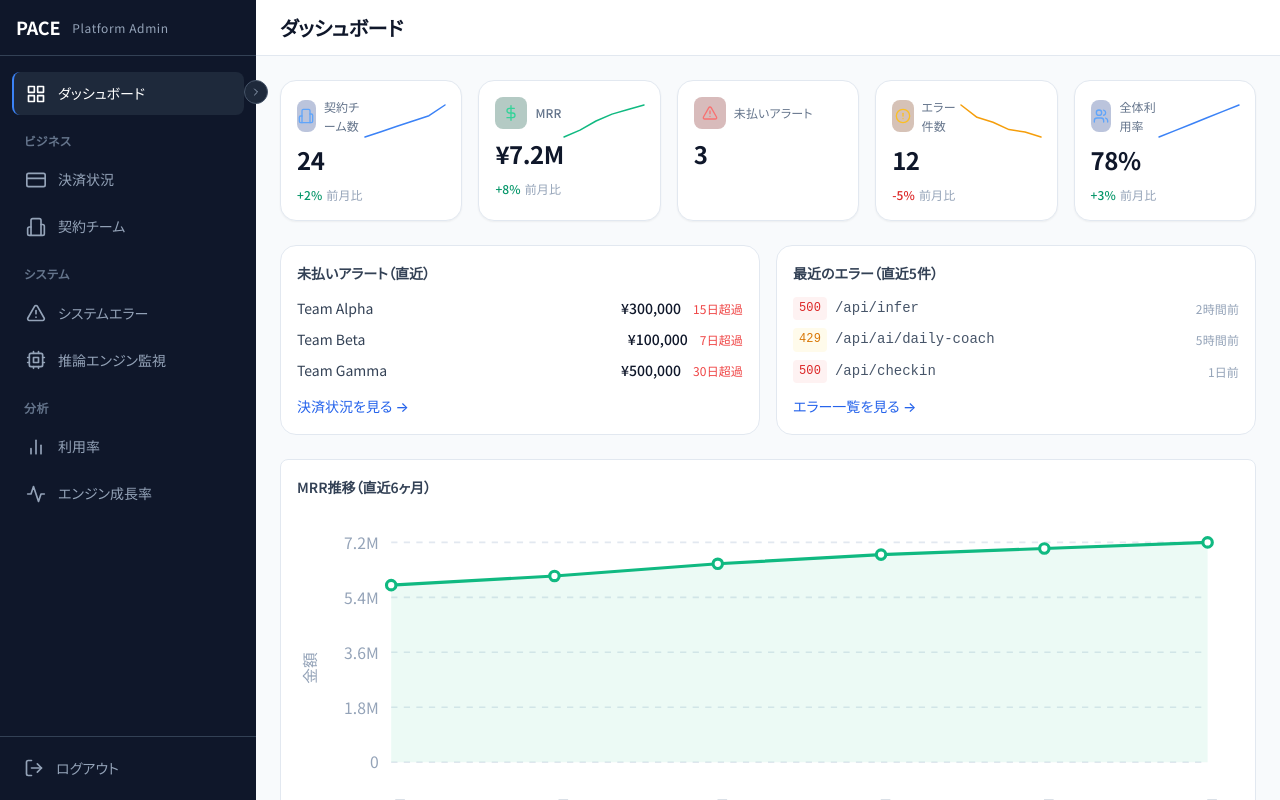
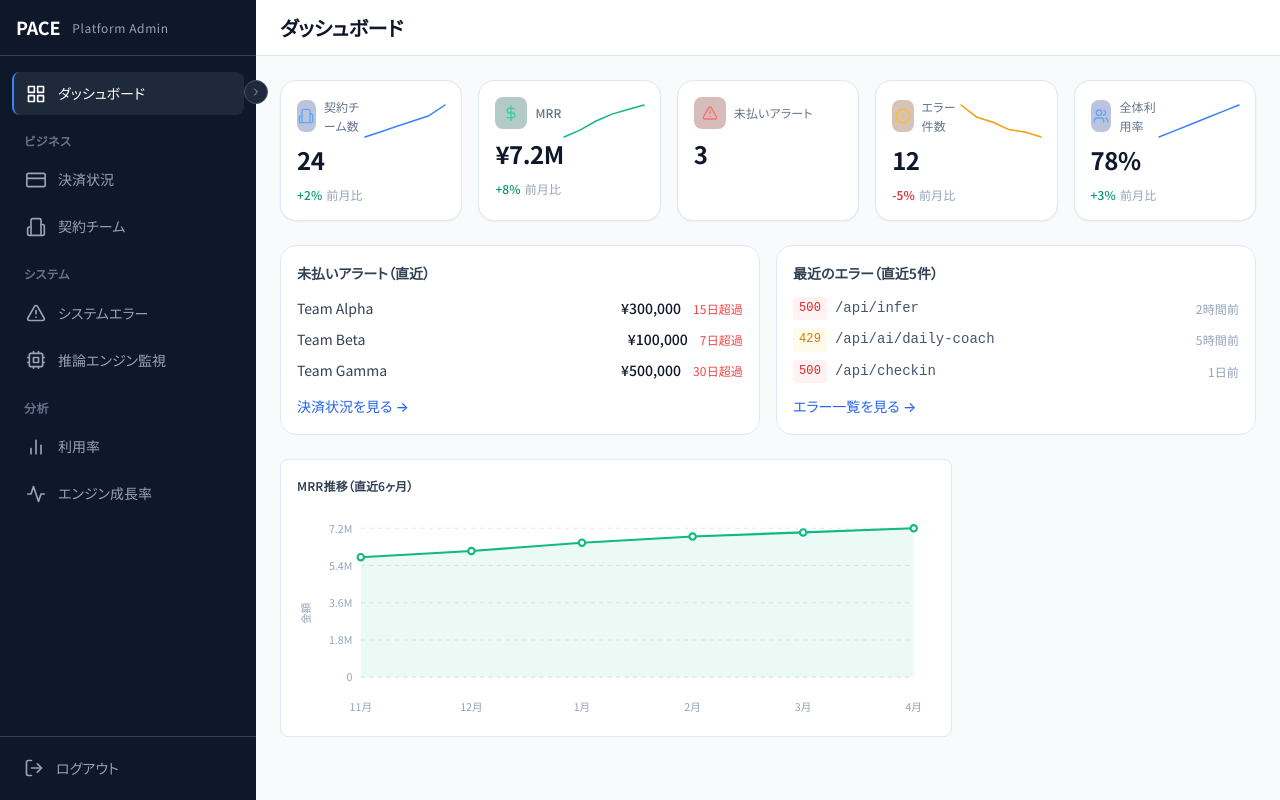
Before and after one commit to meta-masashi/pace-platform, a Next.js app in the folder pace-platform/: page /platform-admin in a window 1280 px wide. Built offline with nearby package versions, Linux system fonts and the light colour scheme.

Commit message:
fix(admin): constrain chart max-width and reduce title size
Co-Authored-By: Claude Opus 4.6 <noreply@anthropic.com>

```diff
--- a/pace-platform/components/admin/admin-chart.tsx
+++ b/pace-platform/components/admin/admin-chart.tsx
@@ -63,9 +63,9 @@ export function AdminChart({
   );
 
   return (
-    <div className="rounded-lg border border-slate-200 bg-white p-4">
+    <div className="max-w-2xl rounded-lg border border-slate-200 bg-white p-4">
       {title && (
-        <h3 className="mb-3 text-sm font-semibold text-slate-700">{title}</h3>
+        <h3 className="mb-3 text-xs font-semibold text-slate-700">{title}</h3>
       )}
       <svg
         viewBox={`0 0 ${chartWidth} ${chartHeight}`}
```
